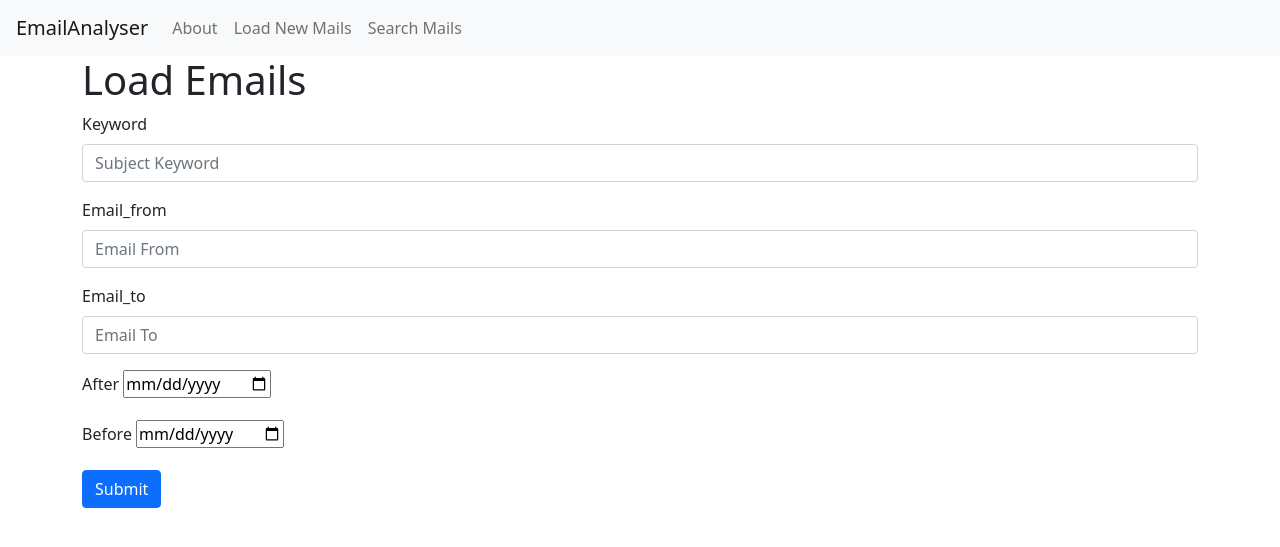
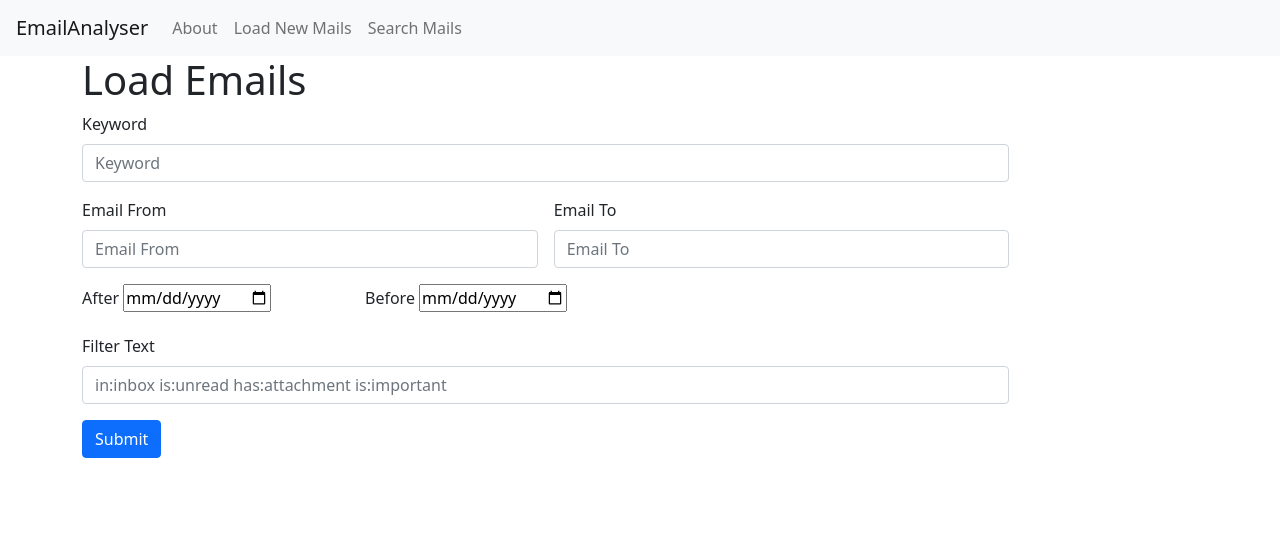
Before and after one commit to yileiCao/email-analyser, a Flask app: page /load_mails in a window 1280 px wide. Shown: the top 547 px of the page. Run offline with Flask 3, Linux system fonts and the light colour scheme; parts of the project's set-up code (start-up, migrations or seed data) failed here and were passed over; some libraries are stand-ins or nearby versions.

Commit message:
Beautify page; add gmail text search column;

```diff
--- a/src/templates/load_mails.html
+++ b/src/templates/load_mails.html
@@ -3,35 +3,42 @@
 {% block content %}
 <h1>{% block title %} Load Emails {% endblock %}</h1>
 
-<form method="post">
-    <div class="form-group">
-        <label>Keyword</label>
-        <input type="text" name="keyword"
-               placeholder="Subject Keyword" class="form-control">
+<form class="row g-3" method="post">
+    <div class="col-10">
+        <label for="keyword" class="form-label">Keyword</label>
+        <input type="text" name="keyword" id="keyword"
+               placeholder="Keyword" class="form-control">
     </div>
 
-    <div class="form-group">
-        <label>Email_from</label>
-        <input type="email" name="email_from"
+    <div class="col-md-5">
+        <label for="email_from" class="form-label">Email From</label>
+        <input type="email" name="email_from" id="email_from"
                placeholder="Email From" class="form-control">
     </div>
 
-    <div class="form-group">
-        <label>Email_to</label>
-        <input type="email" name="email_to"
+    <div class="col-md-5">
+        <label for="email_to" class="form-label">Email To</label>
+        <input type="email" name="email_to" id="email_to"
                placeholder="Email To" class="form-control">
     </div>
 
-    <div class="form-group">
-        <label>After</label>
-        <input type="date" name="date_after"
+
+    <div class="col-md-3">
+        <label for="date_after" class="form-label">After</label>
+        <input type="date" name="date_after" id="date_after"
                placeholder="2023-11-01">
     </div>
 
-    <div class="form-group">
-        <label>Before</label>
-        <input type="date" name="date_before"
+    <div class="col-md-3">
+        <label for="date_before" class="form-label">Before</label>
+        <input type="date" name="date_before" id="date_before"
                placeholder="2023-12-01">
+    </div>
+
+    <div class="col-10">
+        <label for="filter_text" class="form-label">Filter Text</label>
+        <input type="text" name="filter_text" id="filter_text"
+               placeholder="in:inbox is:unread has:attachment is:important" class="form-control">
     </div>
 
     <div class="form-group">
--- a/src/wsgi.py
+++ b/src/wsgi.py
@@ -49,7 +49,7 @@ def load_mails():
             date_before = request.form['date_before']
             email_from = request.form['email_from']
             email_to = request.form['email_to']
-
+            filter_text = request.form['filter_text']
             query = ""
             if keyword:
                 query += f"{keyword} "
@@ -61,6 +61,8 @@ def load_mails():
                 query += f"from:{email_from} "
             if email_to:
                 query += f"to:{email_to} "
+            if filter_text:
+                query += filter_text
             encoded_query = query.replace(' ', '0x20')
             return redirect(f'/raw_mail_list/{encoded_query}/1')
     return render_template('load_mails.html')
@@ -98,8 +100,8 @@ def raw_mail_list(encoded_query, page_num):
             data_extract_keyword(inserted_data)
             with Session(engine) as session:
                 num_succeed = insert_into_tables(session, inserted_data)
-                flash(f"You've successfully added {num_succeed} new mails!")  # info, error, warning
-                # print_all_table(session)
+                num_failed = len(inserted_data) - num_succeed
+                flash(f"You've successfully added {num_succeed} new mails! {num_failed} mails already in DB.")  # info, error, warning
                 if is_end:
                     return redirect(url_for('load_mails'))
                 else:
```
Also changed, not shown: src/templates/mail_list.html (+4 -3 lines), src/templates/view_mail.html (+8 -4 lines).
